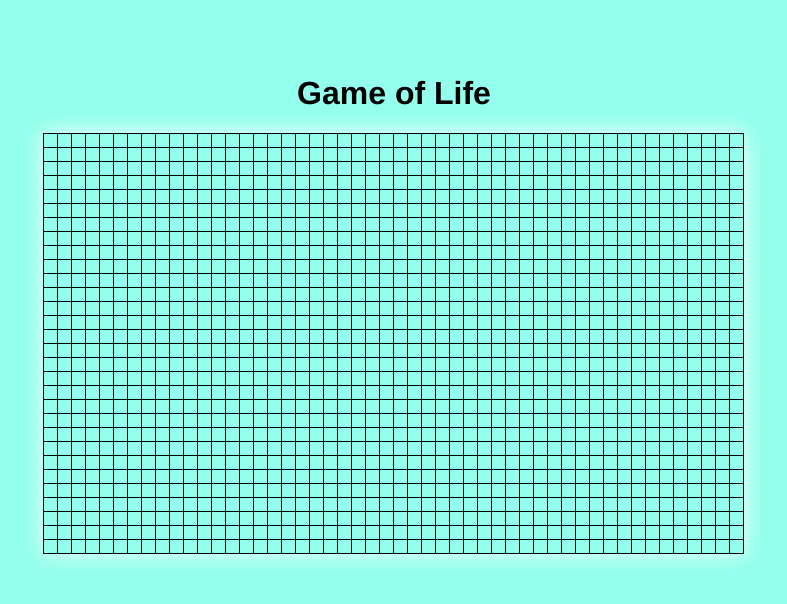
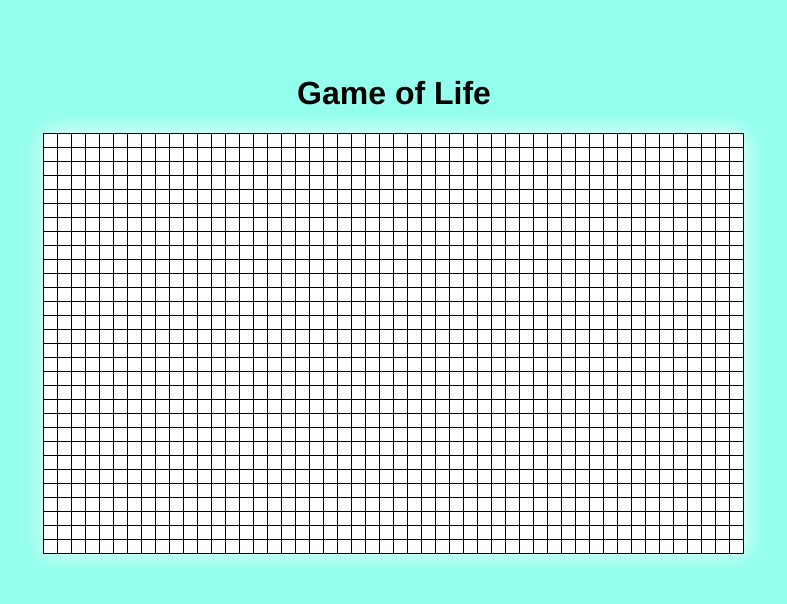
Before and after one commit to sjfox26/react-game-of-life, a React app: page / in a window 1280 px wide. Shown: the top 604 px of the page, without its empty margins (246-1033 px from the left). Built offline with nearby package versions, Linux system fonts and the light colour scheme.

Commit message:
initial cell alive or dead logic

```diff
--- a/src/components/Box/Box.css
+++ b/src/components/Box/Box.css
@@ -1,8 +1,19 @@
-.Box {
+.BoxOn {
     display: inline-block;
     border: 1px solid black;
     width: 13px;
     height: 13px;
     margin-left: -1px;
     margin-bottom: -1px;
+    background-color: black;
 }
+
+.BoxOff {
+    display: inline-block;
+    border: 1px solid black;
+    width: 13px;
+    height: 13px;
+    margin-left: -1px;
+    margin-bottom: -1px;
+    background-color: white;
+}
--- a/src/components/Box/Box.js
+++ b/src/components/Box/Box.js
@@ -7,9 +7,19 @@ const box = (props) => {
         props.selectBox(props.row, props.col);
     }*/
 
+    if (props.alive === "alive") {
         return (
             <div
-            className={classes.Box}
+                className={classes.BoxOn}
+                //id={props.id}
+                //onClick={selectBox}
+            />
+            );
+
+    } else {
+        return (
+            <div
+                className={classes.BoxOff}
                 //id={props.id}
                 //onClick={selectBox}
             />
@@ -17,4 +27,7 @@ const box = (props) => {
     }
 
 
+}
+
+
 export default box;
--- a/src/components/Grid/Grid.js
+++ b/src/components/Grid/Grid.js
@@ -11,8 +11,10 @@ class Grid extends React.Component {
             for (let j = 0; j < this.props.cols; j++) {
                 let boxId = i + "_" + j;
 
+                let aliveOrDead = this.props.gridFull[i][j] ? "alive" : "dead";
                 rowsArr.push(
                     <Box
+                        alive={aliveOrDead}
                         key={boxId}
                         boxId={boxId}
                         row={i}
```
Lines whose indentation alone changed are shown as unchanged.
